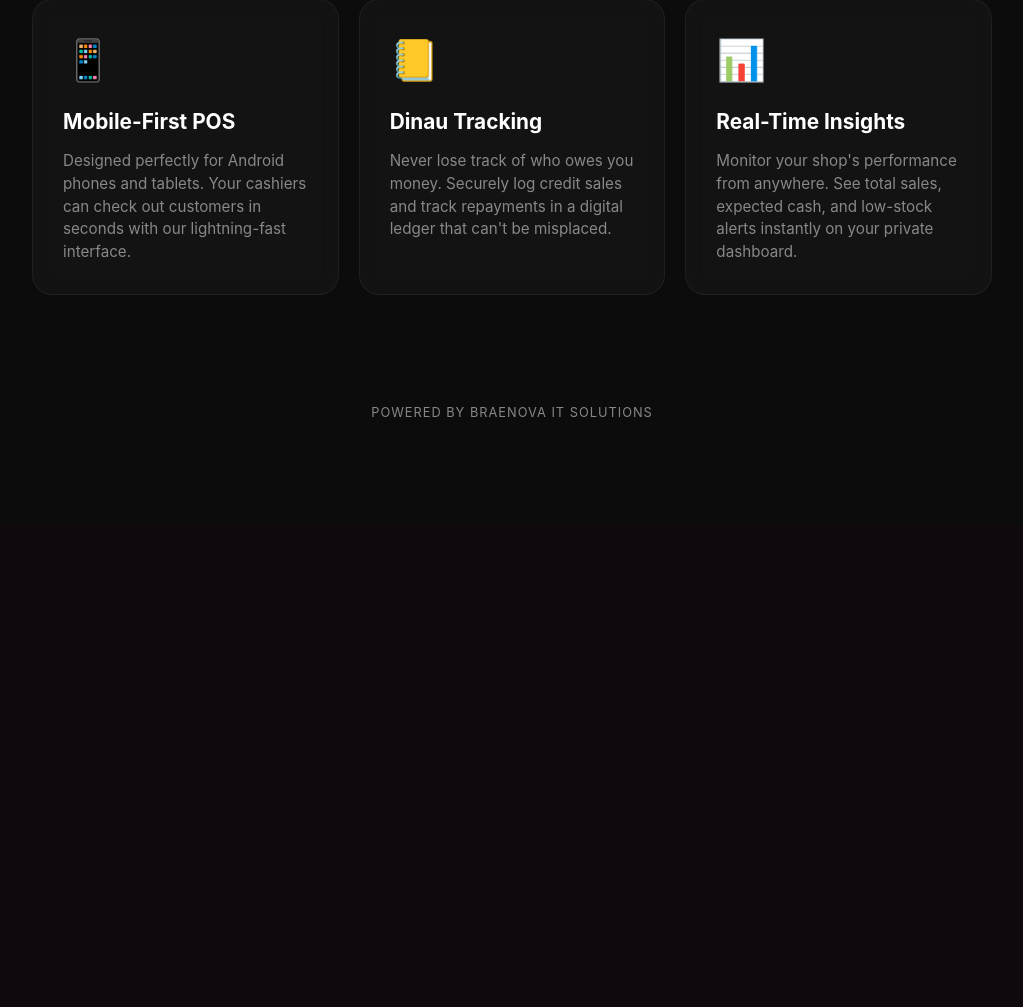
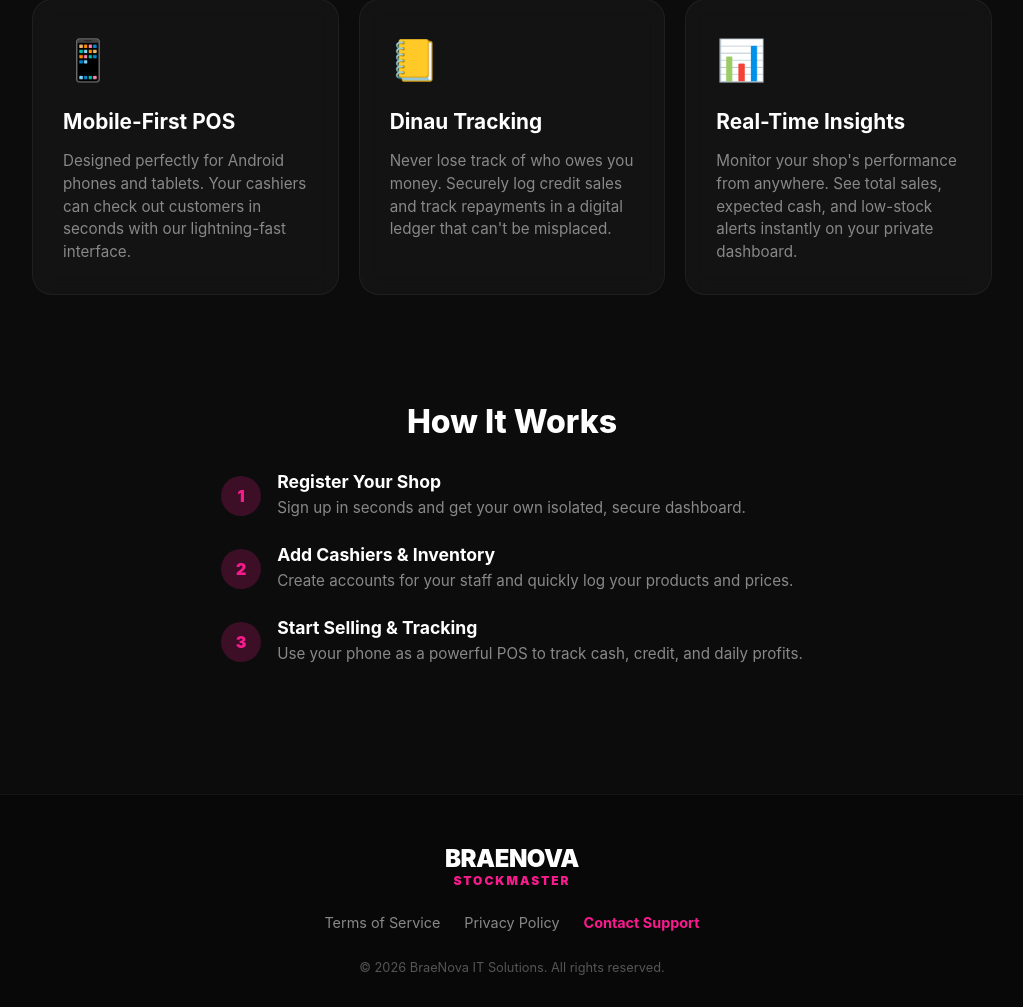
Before and after one commit to Wicked3000/braenova-stockmaster-pos, a Flask app: page / in a window 1280 px wide. Shown: the part 1037-2044 px from the top of the page, without its empty margins (128-1151 px from the left). Before the commit the page ends 1454 px from the top, so only its background shows below. Run offline with Flask 3, Linux system fonts and the light colour scheme.

Commit message:
feat: Add 'How it Works' section and professional footer to landing page

```diff
--- a/templates/landing.html
+++ b/templates/landing.html
@@ -190,10 +190,48 @@
             </div>
         </div>
 
-        <div class="mt-5 pb-4 opacity-50 text-center" style="font-size: 0.8rem; letter-spacing: 1px;">
-            POWERED BY BRAENOVA IT SOLUTIONS
+        <div class="mt-5 mb-5" style="max-width: 800px; margin: 0 auto; padding: 0 20px;">
+            <h2 style="font-weight: 800; font-size: 2rem; margin-bottom: 30px;">How It Works</h2>
+            <div class="d-flex flex-column gap-4 text-start">
+                <div class="d-flex gap-3 align-items-center">
+                    <div style="background: rgba(249, 26, 142, 0.2); color: #f91a8e; font-weight: 900; width: 40px; height: 40px; border-radius: 50%; display: flex; align-items: center; justify-content: center; flex-shrink: 0;">1</div>
+                    <div>
+                        <h4 style="font-weight: 700; margin-bottom: 5px; font-size: 1.1rem;">Register Your Shop</h4>
+                        <p style="color: #888; margin: 0; font-size: 0.95rem;">Sign up in seconds and get your own isolated, secure dashboard.</p>
+                    </div>
+                </div>
+                <div class="d-flex gap-3 align-items-center">
+                    <div style="background: rgba(249, 26, 142, 0.2); color: #f91a8e; font-weight: 900; width: 40px; height: 40px; border-radius: 50%; display: flex; align-items: center; justify-content: center; flex-shrink: 0;">2</div>
+                    <div>
+                        <h4 style="font-weight: 700; margin-bottom: 5px; font-size: 1.1rem;">Add Cashiers & Inventory</h4>
+                        <p style="color: #888; margin: 0; font-size: 0.95rem;">Create accounts for your staff and quickly log your products and prices.</p>
+                    </div>
+                </div>
+                <div class="d-flex gap-3 align-items-center">
+                    <div style="background: rgba(249, 26, 142, 0.2); color: #f91a8e; font-weight: 900; width: 40px; height: 40px; border-radius: 50%; display: flex; align-items: center; justify-content: center; flex-shrink: 0;">3</div>
+                    <div>
+                        <h4 style="font-weight: 700; margin-bottom: 5px; font-size: 1.1rem;">Start Selling & Tracking</h4>
+                        <p style="color: #888; margin: 0; font-size: 0.95rem;">Use your phone as a powerful POS to track cash, credit, and daily profits.</p>
+                    </div>
+                </div>
+            </div>
         </div>
+
     </section>
+
+    <footer style="background: #080808; border-top: 1px solid rgba(255,255,255,0.05); padding: 50px 20px 30px; text-align: center;">
+        <div class="mb-4">
+            <h3 style="font-weight: 900; font-size: 1.5rem; letter-spacing: -0.5px;">BRAENOVA<span style="color: #f91a8e; display: block; font-size: 0.75rem; letter-spacing: 2px;">STOCKMASTER</span></h3>
+        </div>
+        <div class="d-flex justify-content-center gap-4 mb-4">
+            <a href="#" style="color: #888; text-decoration: none; font-size: 0.9rem;">Terms of Service</a>
+            <a href="#" style="color: #888; text-decoration: none; font-size: 0.9rem;">Privacy Policy</a>
+            <a href="https://wa.me/67570000000" target="_blank" style="color: #f91a8e; text-decoration: none; font-size: 0.9rem; font-weight: bold;">Contact Support</a>
+        </div>
+        <div style="color: #555; font-size: 0.8rem;">
+            &copy; <script>document.write(new Date().getFullYear())</script> BraeNova IT Solutions. All rights reserved.
+        </div>
+    </footer>
 
 </body>
 </html>
```
